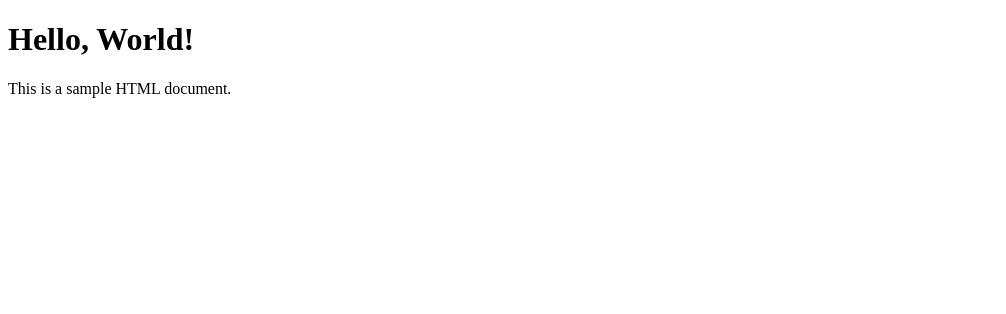
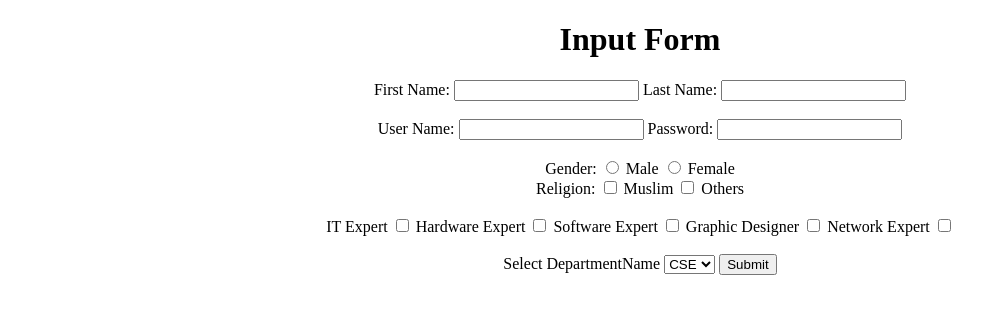
Before and after one commit to rahi56/web_development, a plain HTML site: page index.html in a window 1280 px wide. Shown: the whole page, without its empty margins (0-1006 px from the left). Drawn offline with Linux system fonts and the light colour scheme.

Commit message:
commit upadate

```diff
--- a/index.html
+++ b/index.html
@@ -6,8 +6,48 @@
     <title>Document</title>
 </head>
 <body>
-    <h1>Hello, World!</h1>
-    <p>This is a sample HTML document.</p>
+    <h1 align = "center"> Input Form</h1>
+    <form align = "center" action="submit.html" method="post">
+        <label for="fname">First Name:</label>
+        <input type="text" name ="fname">
+        <label for="lname">Last Name:</label>
+        <input type="text", name="lname"><br><br>
+        <label for="user">User Name:</label>
+        <input type="text" name="user">
+        <label for="password">Password:</label>
+        <input type="text" name="password"><br><br>
 
+        <label for="gender">Gender:</label>
+        <input type="radio" id="m" name="gender" value="Male">
+        <label for="gender">Male</label>
+        <input type="radio" id="f" name="gender" value="Female">
+        <label for="gender">Female</label><br>
+
+        <label for="religion">Religion:</label>
+        <input type="checkbox" id="r" name="religion" value="Muslim">
+        <label for="religion">Muslim</label>
+        <input type="checkbox" id="r" name="religion" value="Muslim">
+        <label for="religion">Others</label><br><br>
+
+        <label for="field">IT Expert</label>
+        <input type="checkbox" id="it_e" name="field" value="IT Expert">
+        <label for="field">Hardware Expert</label>
+        <input type="checkbox" id="h_e" name="field" value="Hardware Expert">
+        <label for="field">Software Expert</label>
+        <input type="checkbox" id="s_e" name="field" value="Software Expert">
+        <label for="field">Graphic Designer</label>
+        <input type="checkbox" id="g_d" name="field" value="Graphic Designer">
+        <label for="field">Network Expert</label>
+        <input type="checkbox" id="n_e" name="field" value="Network Expert"><br><br>
+        <label for="dept">Select DepartmentName</label>
+        <select name="dept" id="dept">
+            <option value="CSE">CSE</option>
+            <option value="EEE">EEE</option>
+            <option value="ICT">ICT</option>
+            <option value="BBA">BBA</option>
+            <option value="ENG">ENG</option>
+        </select>
+        <input type="submit" value="Submit">
+    </form>
 </body>
 </html>
```
